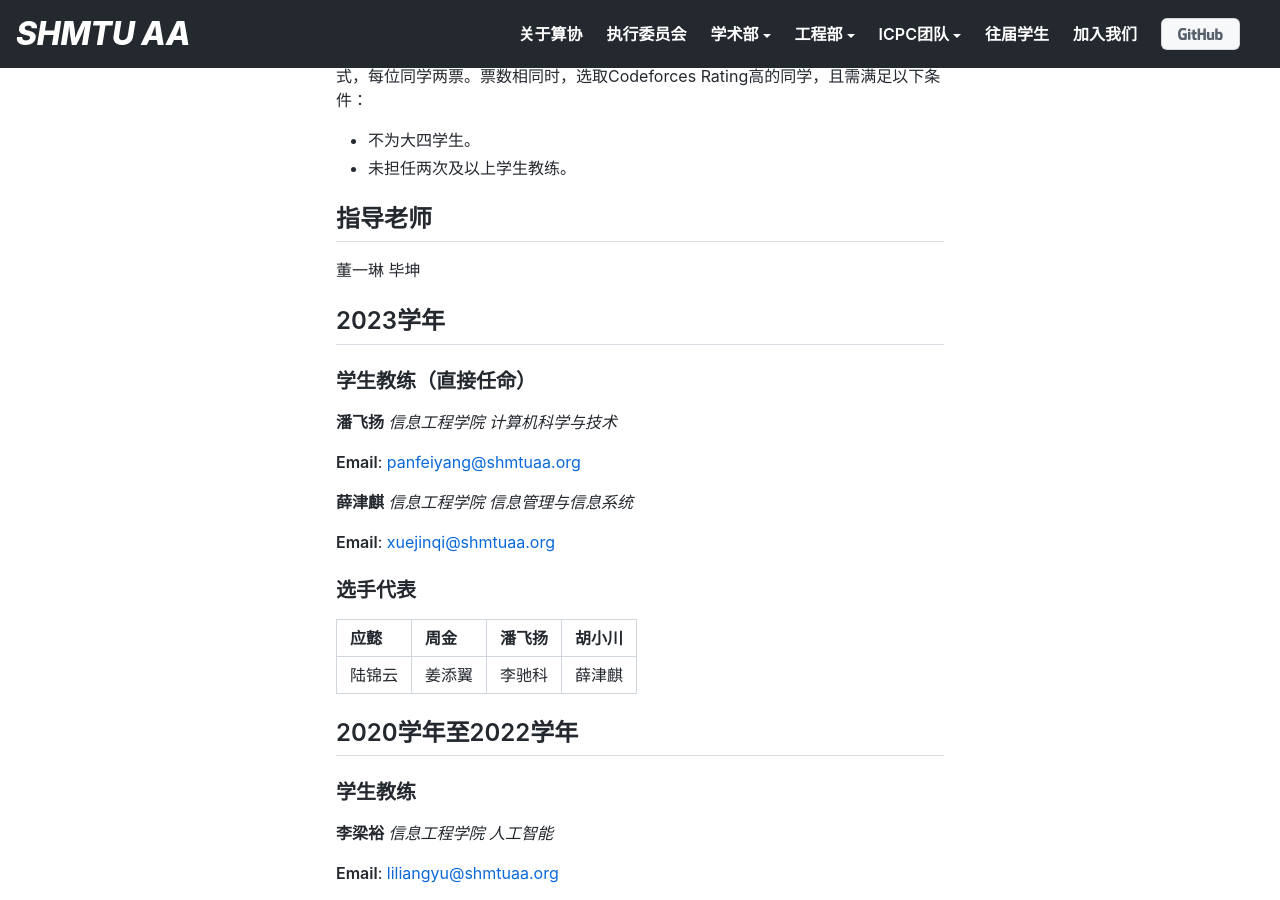
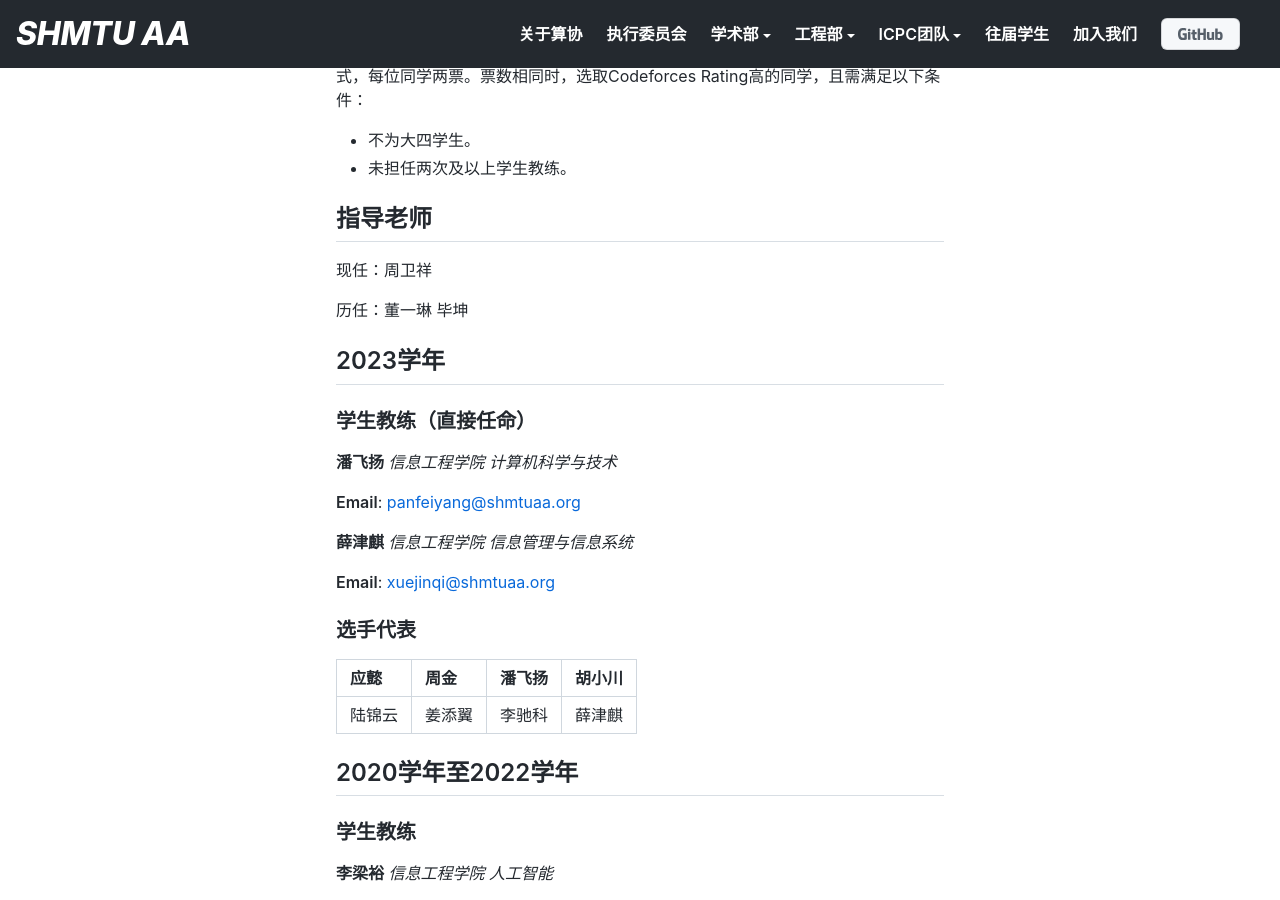
Before and after one commit to shmtuaa/shmtuaa.org, a Jekyll site: the page built from _posts/2022-10-01-ICPC-council.md, in a window 1280 px wide and 900 px high, scrolled down 460 px. Built offline with Jekyll 4.4.1, drawn with Linux system fonts in a browser that asks for light colours.

Commit message:
UPD tutor

```diff
--- a/_posts/2022-10-01-ICPC-council.md
+++ b/_posts/2022-10-01-ICPC-council.md
@@ -24,7 +24,9 @@ ICPC由指导老师授权，学生教练和选手代表共同领导、组织训
 
 ## 指导老师
 
-董一琳 毕坤
+现任：周卫祥
+
+历任：董一琳 毕坤
 
 ## 2023学年
 
```
Also changed, not shown: _posts/2022-10-01-ICPC-description.md (+1 -1 lines).
